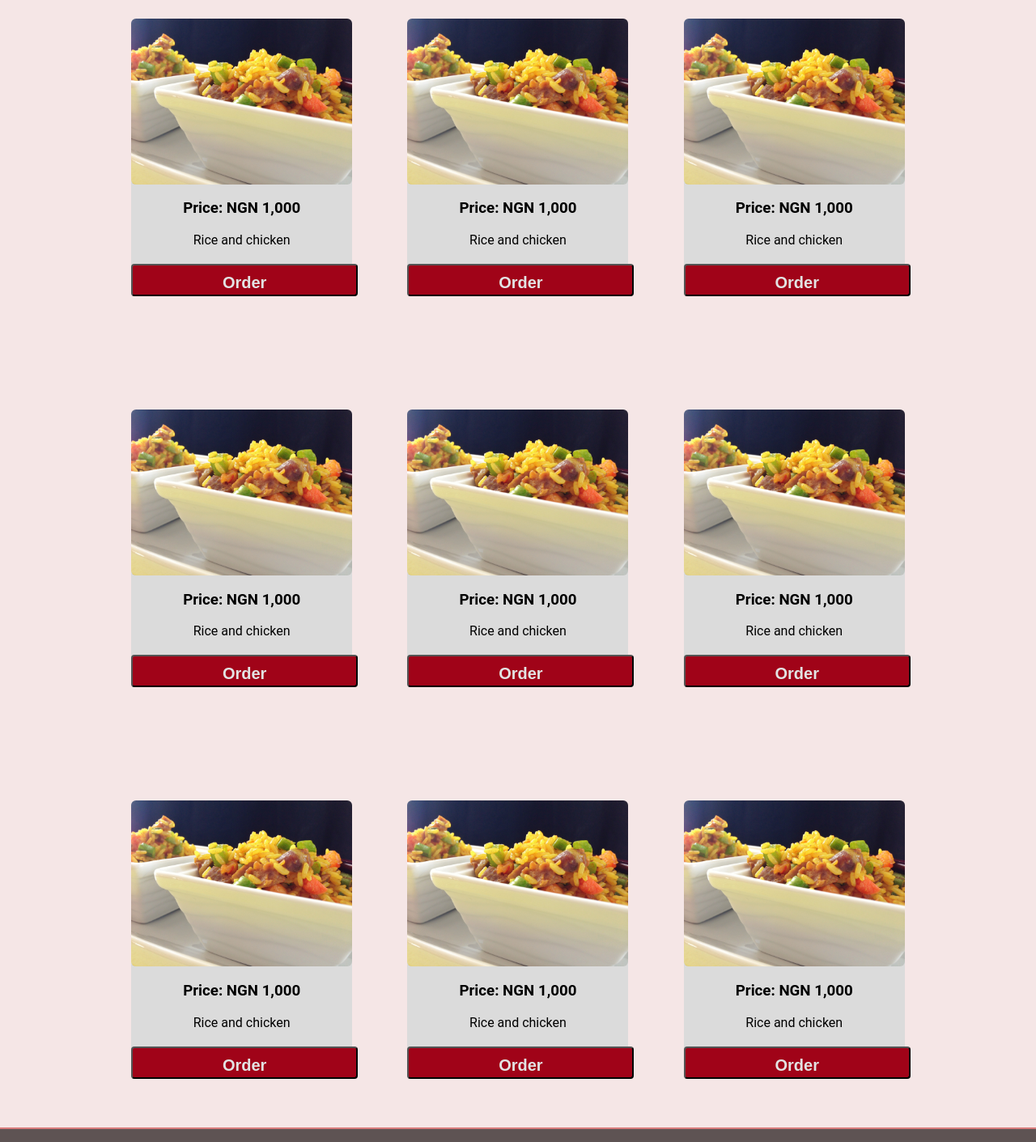
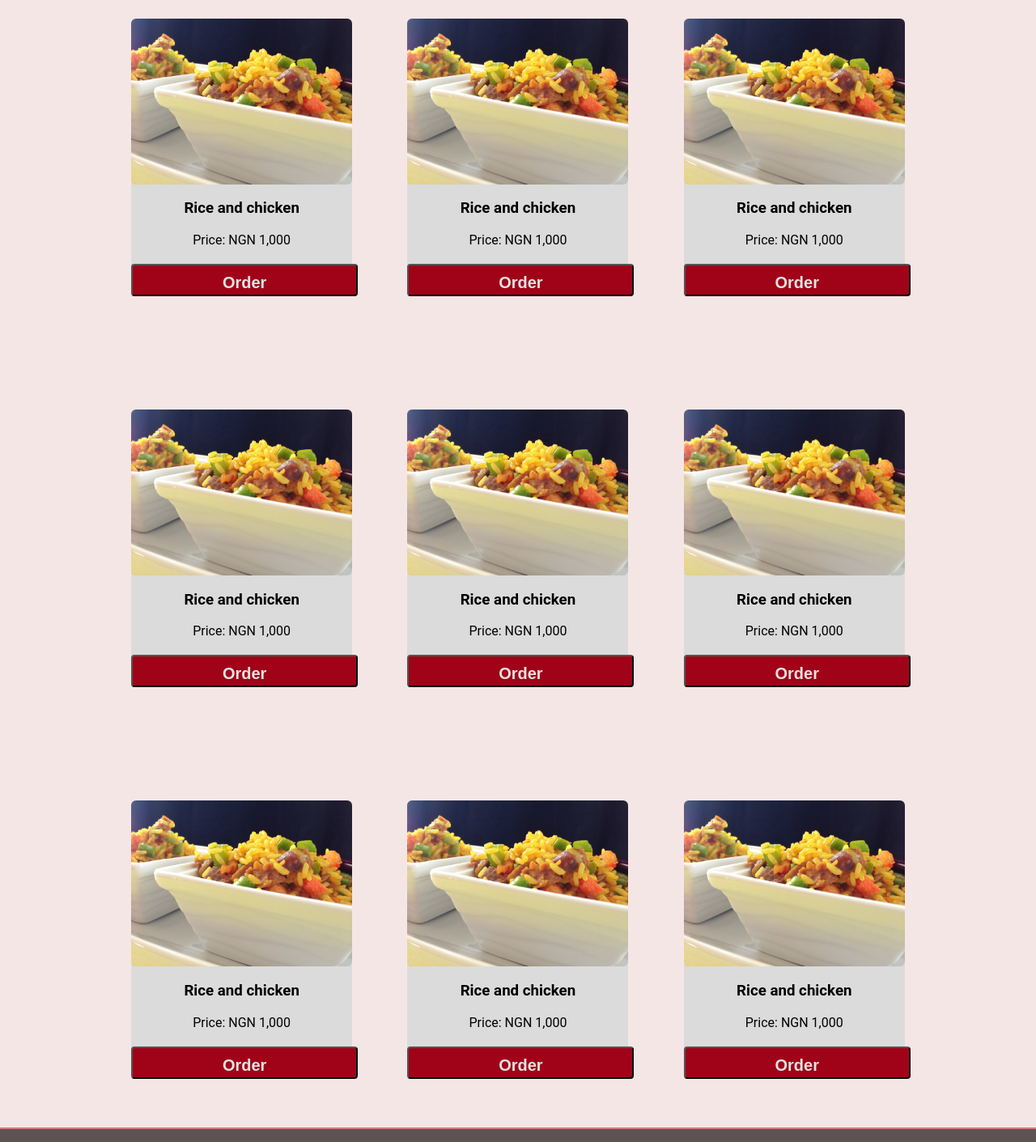
Before and after one commit to idmega2000/Fast-Food-Fast, a plain HTML site: page UI/pages/fastfood.html in a window 1280 px wide. Shown: the part 269-1680 px from the top of the page at 81% size. Drawn offline with Linux system fonts and the light colour scheme.

Commit message:
refactor user ui

```diff
--- a/UI/pages/fastfood.html
+++ b/UI/pages/fastfood.html
@@ -122,8 +122,8 @@
                                 <img src="../img/fried-rice-by-afrolems-nigerian-style.jpg" />
                             </div>
                             <div class="order-content">
-                                <h3>Price: NGN 1,000</h3>
-                                <p>Rice and chicken</p>
+                                <h3>Rice and chicken</h3>
+                                <p>Price: NGN 1,000</p>
 
                             </div>
                             <div>
@@ -138,8 +138,8 @@
                                 <img src="../img/fried-rice-by-afrolems-nigerian-style.jpg" />
                             </div>
                             <div class="order-content">
-                                <h3>Price: NGN 1,000</h3>
-                                <p>Rice and chicken</p>
+                                <h3>Rice and chicken</h3>
+                                <p>Price: NGN 1,000</p>
                             </div>
                             <div>
                                 <button id="orderBtn" class="order-btn modal-btn signin-btn">Order</button>
@@ -152,8 +152,8 @@
                                 <img src="../img/fried-rice-by-afrolems-nigerian-style.jpg" />
                             </div>
                             <div class="order-content">
-                                <h3>Price: NGN 1,000</h3>
-                                <p>Rice and chicken</p>
+                                <h3>Rice and chicken</h3>
+                                <p>Price: NGN 1,000</p>
                             </div>
                             <div>
 
@@ -169,8 +169,8 @@
                                 <img src="../img/fried-rice-by-afrolems-nigerian-style.jpg" />
                             </div>
                             <div class="order-content">
-                                <h3>Price: NGN 1,000</h3>
-                                <p>Rice and chicken</p>
+                                <h3>Rice and chicken</h3>
+                                <p>Price: NGN 1,000</p>
                             </div>
                             <div>
                                 <button id="orderBtn" class="order-btn modal-btn signin-btn">Order</button>
@@ -183,8 +183,8 @@
                                 <img src="../img/fried-rice-by-afrolems-nigerian-style.jpg" />
                             </div>
                             <div class="order-content">
-                                <h3>Price: NGN 1,000</h3>
-                                <p>Rice and chicken</p>
+                                <h3>Rice and chicken</h3>
+                                <p>Price: NGN 1,000</p>
                             </div>
                             <div>
                                 <button id="orderBtn" class="order-btn modal-btn signin-btn">Order</button>
@@ -197,8 +197,8 @@
                                 <img src="../img/fried-rice-by-afrolems-nigerian-style.jpg" />
                             </div>
                             <div class="order-content">
-                                <h3>Price: NGN 1,000</h3>
-                                <p>Rice and chicken</p>
+                                <h3>Rice and chicken</h3>
+                                <p>Price: NGN 1,000</p>
                             </div>
                             <div>
                                 <button id="orderBtn" class="order-btn modal-btn signin-btn">Order</button>
@@ -213,8 +213,8 @@
                                 <img src="../img/fried-rice-by-afrolems-nigerian-style.jpg" />
                             </div>
                             <div class="order-content">
-                                <h3>Price: NGN 1,000</h3>
-                                <p>Rice and chicken</p>
+                                <h3>Rice and chicken</h3>
+                                <p>Price: NGN 1,000</p>
                             </div>
                             <div>
                                 <button id="orderBtn" class="order-btn modal-btn signin-btn">Order</button>
@@ -227,8 +227,8 @@
                                 <img src="../img/fried-rice-by-afrolems-nigerian-style.jpg" />
                             </div>
                             <div class="order-content">
-                                <h3>Price: NGN 1,000</h3>
-                                <p>Rice and chicken</p>
+                                <h3>Rice and chicken</h3>
+                                <p>Price: NGN 1,000</p>
                             </div>
                             <div>
                                 <button id="orderBtn" class="order-btn modal-btn signin-btn">Order</button>
@@ -241,8 +241,8 @@
                                 <img src="../img/fried-rice-by-afrolems-nigerian-style.jpg" />
                             </div>
                             <div class="order-content">
-                                <h3>Price: NGN 1,000</h3>
-                                <p>Rice and chicken</p>
+                                <h3>Rice and chicken</h3>
+                                <p>Price: NGN 1,000</p>
                             </div>
                             <div>
                                 <button id="orderBtn" class="order-btn modal-btn signin-btn">Order</button>
```
Also changed, not shown: UI/index.html (+11 -11 lines), UI/pages/admin/allfood.html (+18 -18 lines), UI/pages/userorderhistory.html (+7 -7 lines).
